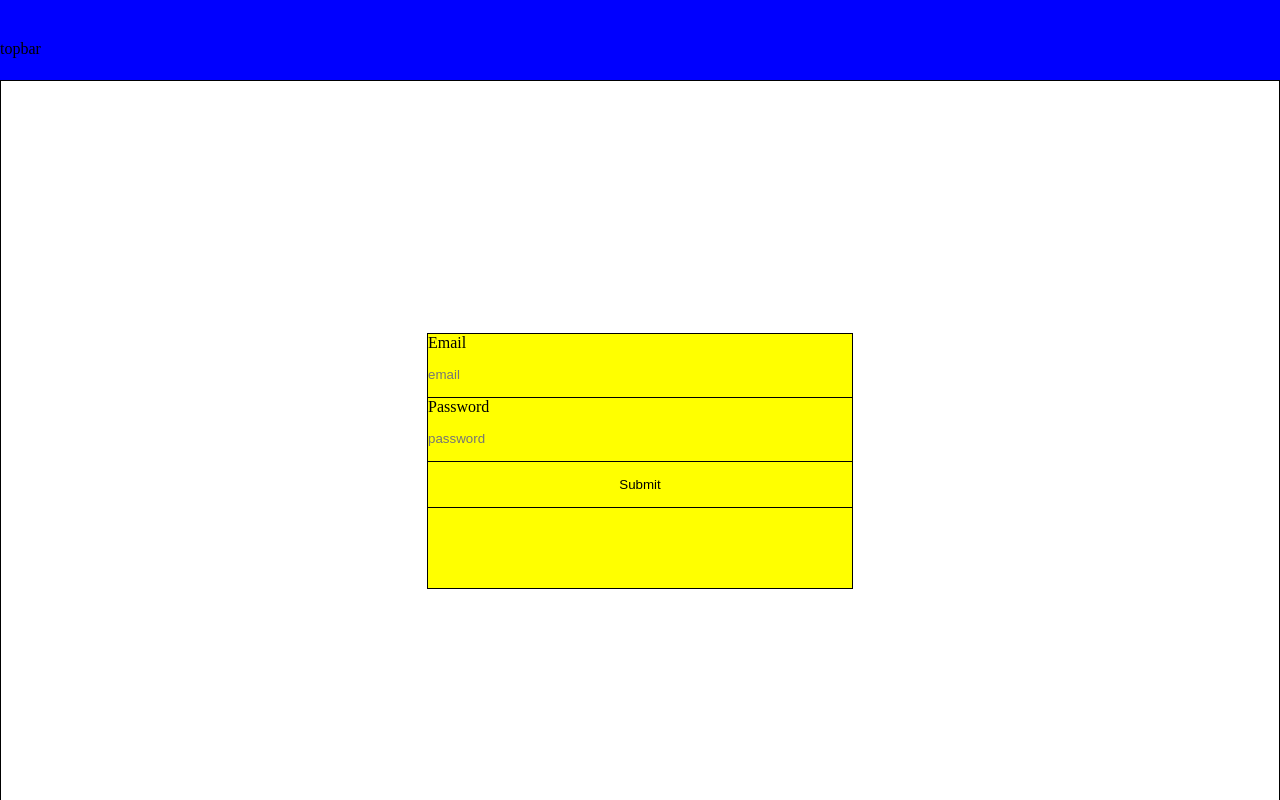
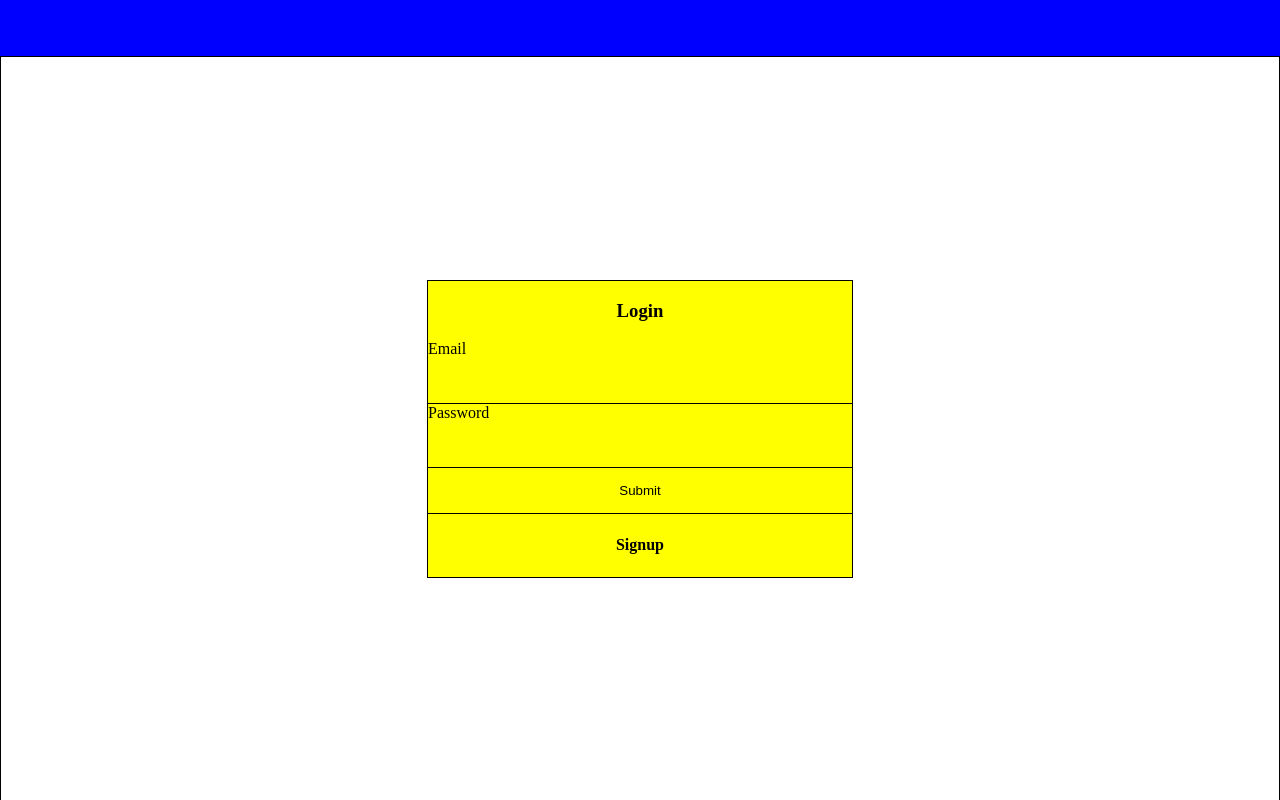
Before and after one commit to seenevz/Holiday_Planner_Frontend, a React (Create React App) app: page / in a window 1280 px wide. Built offline with nearby package versions, Linux system fonts and the light colour scheme.

Commit message:
added login/signup screen

```diff
--- a/src/API.js
+++ /dev/null
@@ -1,5 +0,0 @@
-class API {
-   static get(endpoint) {
-      return;
-   }
-}
--- a/src/App.js
+++ b/src/App.js
@@ -1,20 +1,20 @@
 import React, { Component } from "react";
-import { CreateStore } from "redux";
-import { Provider } from "react-redux";
-import { Route, Switch } from "react-router-dom";
+import { Route, Switch, withRouter } from "react-router-dom";
 
-import Login from "./login";
-import NavBar from "./NavBar";
+import Login from "./components/Login";
+import NavBar from "./components/NavBar";
 
 class App extends Component {
    render() {
       return (
          <>
             <NavBar />
-            <Login />
+            <Switch>
+               <Route exact path="/" component={Login} />
+            </Switch>
          </>
       );
    }
 }
 
-export default App;
+export default withRouter(App);
--- /dev/null
+++ b/src/components/Login.js
@@ -0,0 +1,133 @@
+import React from "react";
+import "../login.css";
+import gql from "graphql-tag";
+import { Mutation } from "react-apollo";
+
+const LOGIN_MUTATION = gql`
+   mutation LoginMutation($email: String!, $password: String!) {
+      signinUser(credentials: { email: $email, password: $password }) {
+         token
+      }
+   }
+`;
+
+export default class Login extends React.Component {
+   state = {
+      login: true,
+      firstName: "",
+      lastName: "",
+      password: "",
+      currency: "",
+      email: "",
+   };
+
+   onChangeInput = event => {
+      this.setState({ [event.target.name]: event.target.value });
+   };
+
+   onClickSignup = () => this.setState({ login: !this.state.login });
+
+   handleOnSubmit = event => {
+      event.preventDefault();
+   };
+
+   _confirm = async data => {
+      try {
+         const token = data.signinUser.token;
+         this._saveUserData(token);
+      } catch (error) {
+         console.error(error);
+      }
+
+      // debugger;
+   };
+
+   _saveUserData = token => {
+      sessionStorage.setItem("auth_token", token);
+   };
+
+   render() {
+      const {
+         login,
+         firstName,
+         lastName,
+         password,
+         currency,
+         email,
+      } = this.state;
+
+      return (
+         <>
+            <div className="container">
+               <div className="item">
+                  <h3>{login ? "Login" : "Signup"}</h3>
+                  <Mutation
+                     mutation={LOGIN_MUTATION}
+                     variables={{ email, password }}
+                     onCompleted={data => this._confirm(data)}
+                  >
+                     {mutation => (
+                        <form
+                           onSubmit={event => {
+                              event.preventDefault();
+                              mutation();
+                           }}
+                        >
+                           {!login && (
+                              <div>
+                                 <label htmlFor="first-name">First Name</label>
+                                 <input
+                                    name="firstName"
+                                    type="text"
+                                    id="first-name"
+                                    value={firstName}
+                                    onChange={this.onChangeInput}
+                                 />
+                                 <label htmlFor="last-name">Last Name</label>
+                                 <input
+                                    name="lastName"
+                                    type="text"
+                                    id="last-name"
+                                    value={lastName}
+                                    onChange={this.onChangeInput}
+                                 />
+                                 <label htmlFor="currency">currency</label>
+                                 <input
+                                    name="currency"
+                                    type="text"
+                                    id="currency"
+                                    value={currency}
+                                    onChange={this.onChangeInput}
+                                 />
+                              </div>
+                           )}
+                           <label htmlFor="email">Email</label>
+                           <input
+                              name="email"
+                              type="text"
+                              id="email"
+                              value={email}
+                              onChange={this.onChangeInput}
+                           />
+                           <label htmlFor="password">Password</label>
+                           <input
+                              name="password"
+                              type="password"
+                              id="password"
+                              value={password}
+                              onChange={this.onChangeInput}
+                           />
+
+                           <input type="submit" />
+                        </form>
+                     )}
+                  </Mutation>
+                  <div onClick={this.onClickSignup}>
+                     <h4>{login ? "Signup" : "Login"}</h4>
+                  </div>
+               </div>
+            </div>
+         </>
+      );
+   }
+}
--- a/src/NavBar.js
+++ b/src/components/NavBar.js
@@ -1,5 +1,5 @@
 import React from "react";
-import "./navbar.css";
+import "../navbar.css";
 
 export default class NavBar extends React.Component {
    render() {
--- a/src/index.js
+++ b/src/index.js
@@ -3,10 +3,36 @@ import ReactDOM from "react-dom";
 import App from "./App";
 import * as serviceWorker from "./serviceWorker";
 import { BrowserRouter as Router } from "react-router-dom";
+import { ApolloProvider } from "react-apollo";
+import { ApolloClient } from "apollo-client";
+import { createHttpLink } from "apollo-link-http";
+import { InMemoryCache } from "apollo-cache-inmemory";
+import { createStore } from "redux";
+import { Provider } from "react-redux";
+
+import { userReducer } from "./userReducer";
+
+const httpLink = createHttpLink({
+   uri: "http://localhost:3001/graphql",
+});
+
+const client = new ApolloClient({
+   link: httpLink,
+   cache: new InMemoryCache(),
+});
+
+const store = createStore(
+   userReducer,
+   window.__REDUX_DEVTOOLS_EXTENSION__ && window.__REDUX_DEVTOOLS_EXTENSION__()
+);
 
 ReactDOM.render(
    <Router>
-      <App />
+      <ApolloProvider client={client}>
+         <Provider store={store}>
+            <App />
+         </Provider>
+      </ApolloProvider>
    </Router>,
    document.getElementById("root")
 );
--- a/src/login.css
+++ b/src/login.css
@@ -7,7 +7,7 @@ body {
 }
 
 .container {
-   height: 95vh;
+   height: 93vh;
    display: grid;
    grid: 1fr 1fr 1fr / 1fr 1fr 1fr;
    justify-content: space-around;
@@ -33,5 +33,11 @@ input {
 }
 
 label {
+   text-align: center;
    width: 100%;
 }
+
+h3,
+h4 {
+   text-align: center;
+}
--- a/src/login.js
+++ /dev/null
@@ -1,21 +0,0 @@
-import React from "react";
-import "./login.css";
-
-export default class Login extends React.Component {
-   render() {
-      return (
-         <>
-            <div className="top">topbar</div>
-            <div className="container">
-               <form className="item">
-                  <label for="email">Email</label>
-                  <input type="text" id="email" placeholder="email" />
-                  <label for="password">Password</label>
-                  <input type="password" id="password" placeholder="password" />
-                  <input type="submit" />
-               </form>
-            </div>
-         </>
-      );
-   }
-}
--- a/src/navbar.css
+++ b/src/navbar.css
@@ -1,4 +1,4 @@
 .top {
-   height: 5vh;
+   height: 7vh;
    background: blue;
 }
--- a/src/userReducer.js
+++ b/src/userReducer.js
@@ -0,0 +1,8 @@
+export const userReducer = (state = { user: "" }, action) => {
+   switch (action.type) {
+      case "ADD_USER":
+         return { user: action.user };
+      default:
+         return state;
+   }
+};
```
